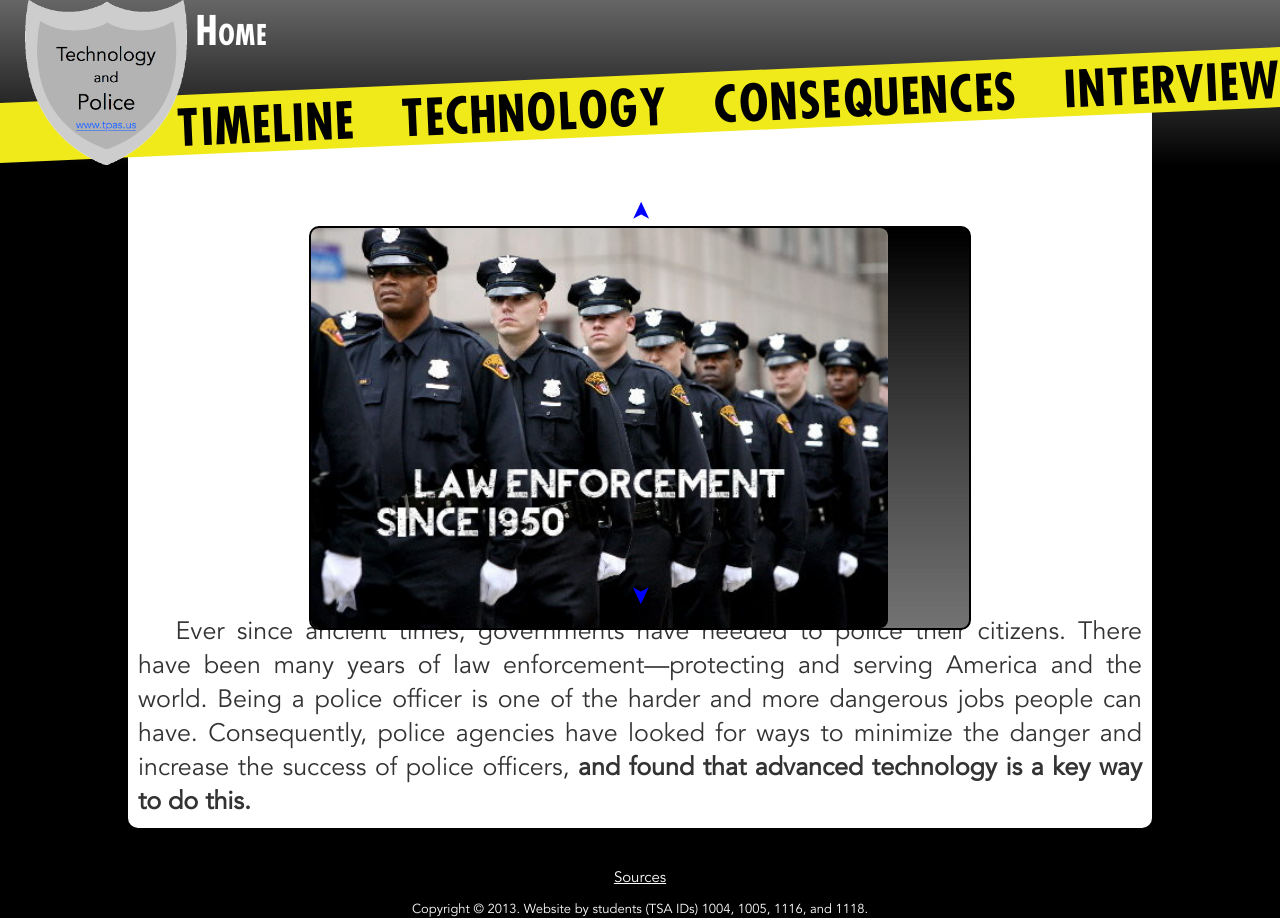
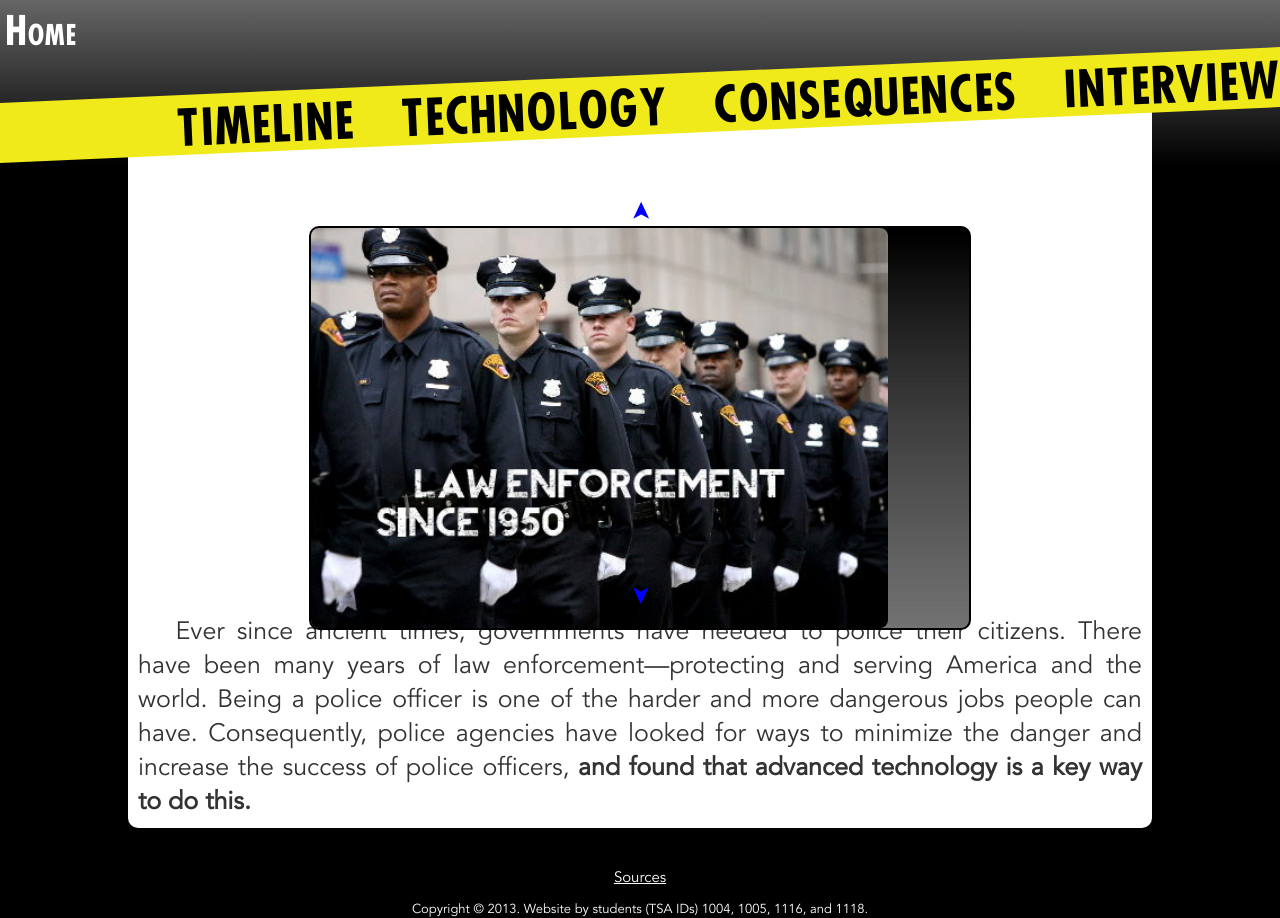
Before and after one commit to pbfy0/ToProtectAndServe, a Jekyll site: the page built from index.html, in a window 1280 px wide. Built offline with Jekyll 4.4.1, drawn with Linux system fonts in a browser that asks for light colours.

Commit message:
goodbye, badge

```diff
--- a/_layouts/default.html
+++ b/_layouts/default.html
@@ -12,7 +12,6 @@
  </head>
  <body>
   <header>
-   <a href="."><img src="images/badge.png" id="timg"/></a>
    <div id="tpas">
    {{ page.title }}
    </div>
```
